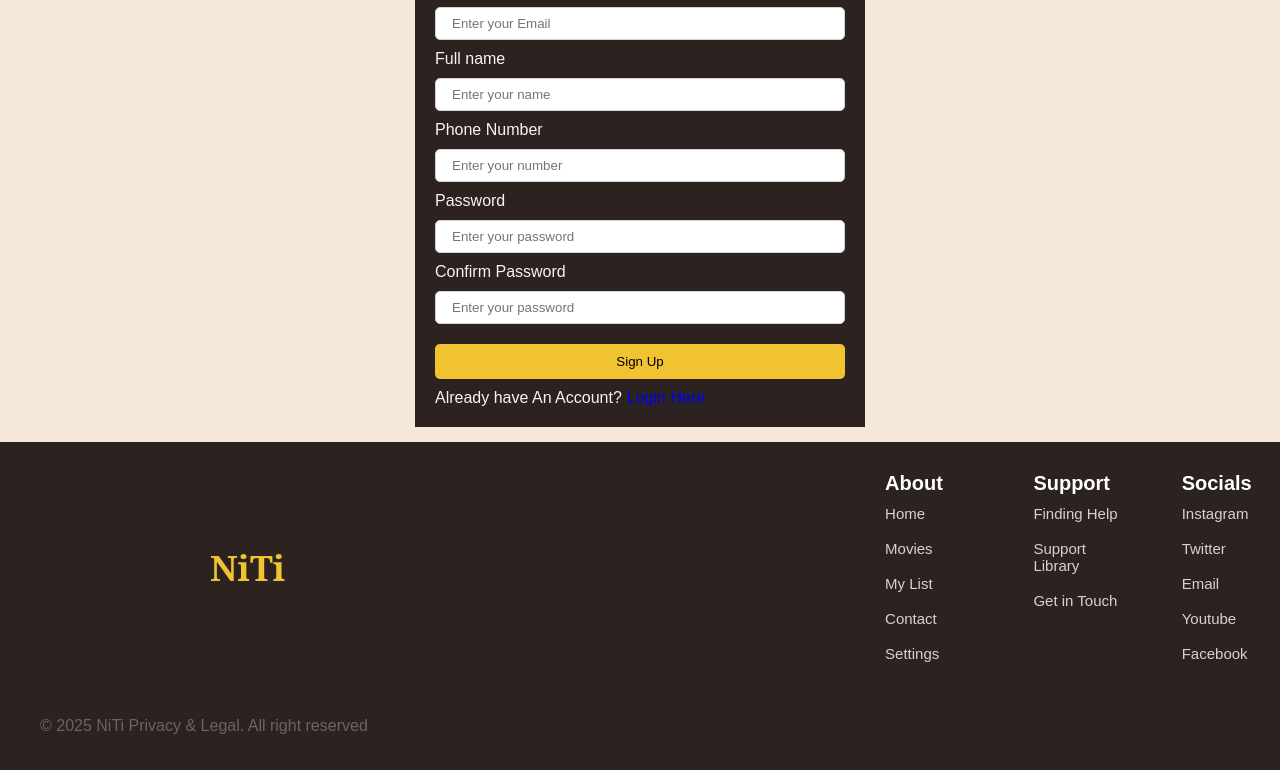
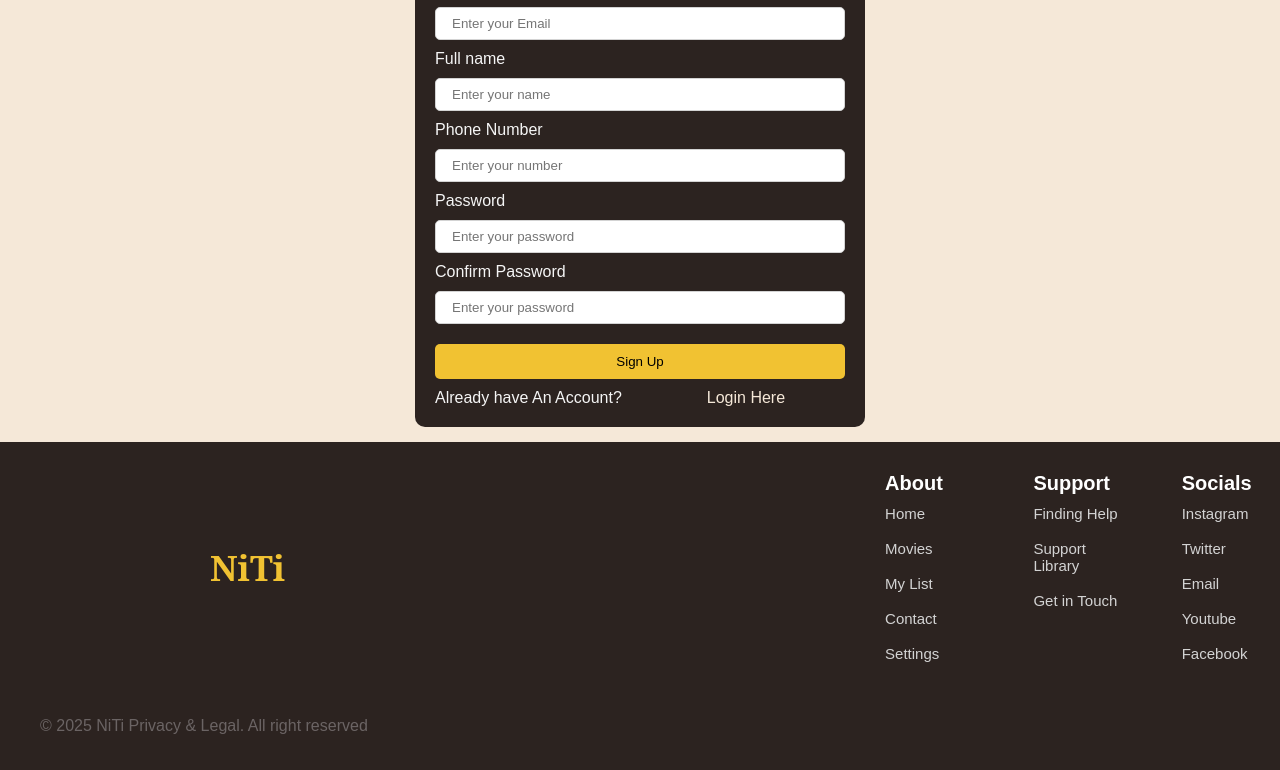
Before and after one commit to lscblack/Movie-Websites, a plain HTML site: page register.html in a window 1280 px wide. Shown: the part 161-931 px from the top of the page. Drawn offline with Linux system fonts and the light colour scheme.

Commit message:
Made some edits on the register page

```diff
--- a/register.css
+++ b/register.css
@@ -67,6 +67,7 @@ nav{
     color: whitesmoke;
     max-width: 450px;
     margin: 15px auto ;
+    border-radius: 10px;
 }
 .registration h1{
     text-align: center;
@@ -78,6 +79,10 @@ nav{
     border-radius: 5px;
     border: 1px solid lightgrey;
     margin: 10px auto;
+}
+.registration a{
+    text-decoration: none;
+    color: #F5E8D8;
 }
 .button{
     padding: 10px;
--- a/register.html
+++ b/register.html
@@ -42,7 +42,7 @@
             <button class="button">Sign Up</button>
             <div class="sign">
                 <p>Already have An Account?</p>
-                <a class="link" href="login.html" target="_blank" rel="noopener noreferrer">Login Here</a>
+                <a class="link" href="login.html" target="_blank" rel="noopener noreferrer" style="margin-left: 80px;">Login Here</a>
             </div>
 
         </div>
```
